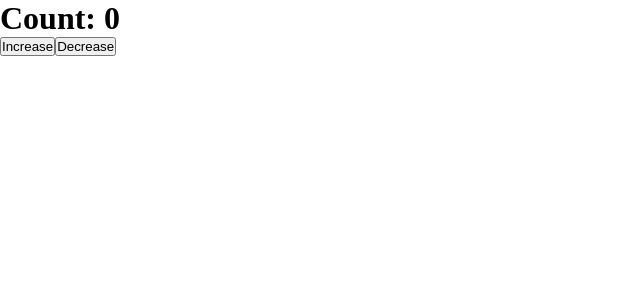
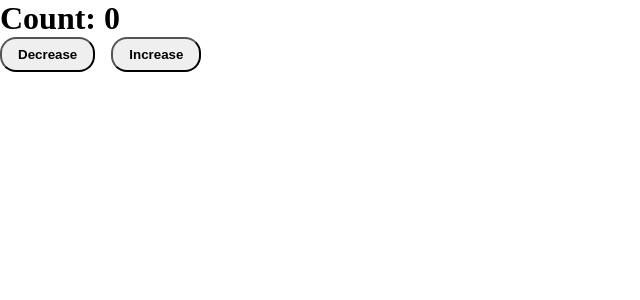
Before and after one commit to mantu-tiwari/redux-toolkit-learning, a React (Vite) app: page / in a window 1280 px wide. Shown: the top 300 px of the page, without its empty margins (0-640 px from the left). Built offline with nearby package versions, Linux system fonts and the light colour scheme.

Commit message:
counter logic

```diff
--- a/src/App.jsx
+++ b/src/App.jsx
@@ -11,13 +11,14 @@ const App = () => {
     <div>
       <h1>Count: {count}</h1>
 
-      <button onClick={() => dispatch(increment())}>
-        Increase
-      </button>
-
-      <button onClick={() => dispatch(decrement())}>
-        Decrease
-      </button>
+      <div className="btn">
+        <button onClick={() => dispatch(decrement())}>
+          Decrease
+        </button>
+        <button onClick={() => dispatch(increment())}>
+          Increase
+        </button>
+      </div>
     </div>
   );
 };
--- /dev/null
+++ b/src/components/TodoForm.jsx
@@ -0,0 +1,11 @@
+import React from 'react'
+
+const TodoForm = () => {
+  return (
+    <div>
+
+    </div>
+  )
+}
+
+export default TodoForm
--- /dev/null
+++ b/src/components/TodoItem.jsx
@@ -0,0 +1,11 @@
+import React from 'react'
+
+const TodoItem = () => {
+  return (
+    <div>
+
+    </div>
+  )
+}
+
+export default TodoItem
--- /dev/null
+++ b/src/components/TodoList.jsx
@@ -0,0 +1,11 @@
+import React from 'react'
+
+const TodoList = () => {
+  return (
+    <div>
+
+    </div>
+  )
+}
+
+export default TodoList
--- /dev/null
+++ b/src/features/todo/todoSlice.js
@@ -0,0 +1,6 @@
+import { createSlice } from "@reduxjs/toolkit";
+
+const initialState = {
+    name: 'todo',
+    todos: []
+};
--- a/src/index.css
+++ b/src/index.css
@@ -16,5 +16,4 @@ html, body {
     padding: 0.5rem 1rem;
     border-radius: 1rem;
     font-weight: 600;
-
 }
```
Also changed, not shown: src/features/cart/cartSlice.js (deleted), src/features/theme/themeSlice.js (deleted), src/features/user/userSlice.js (deleted).
